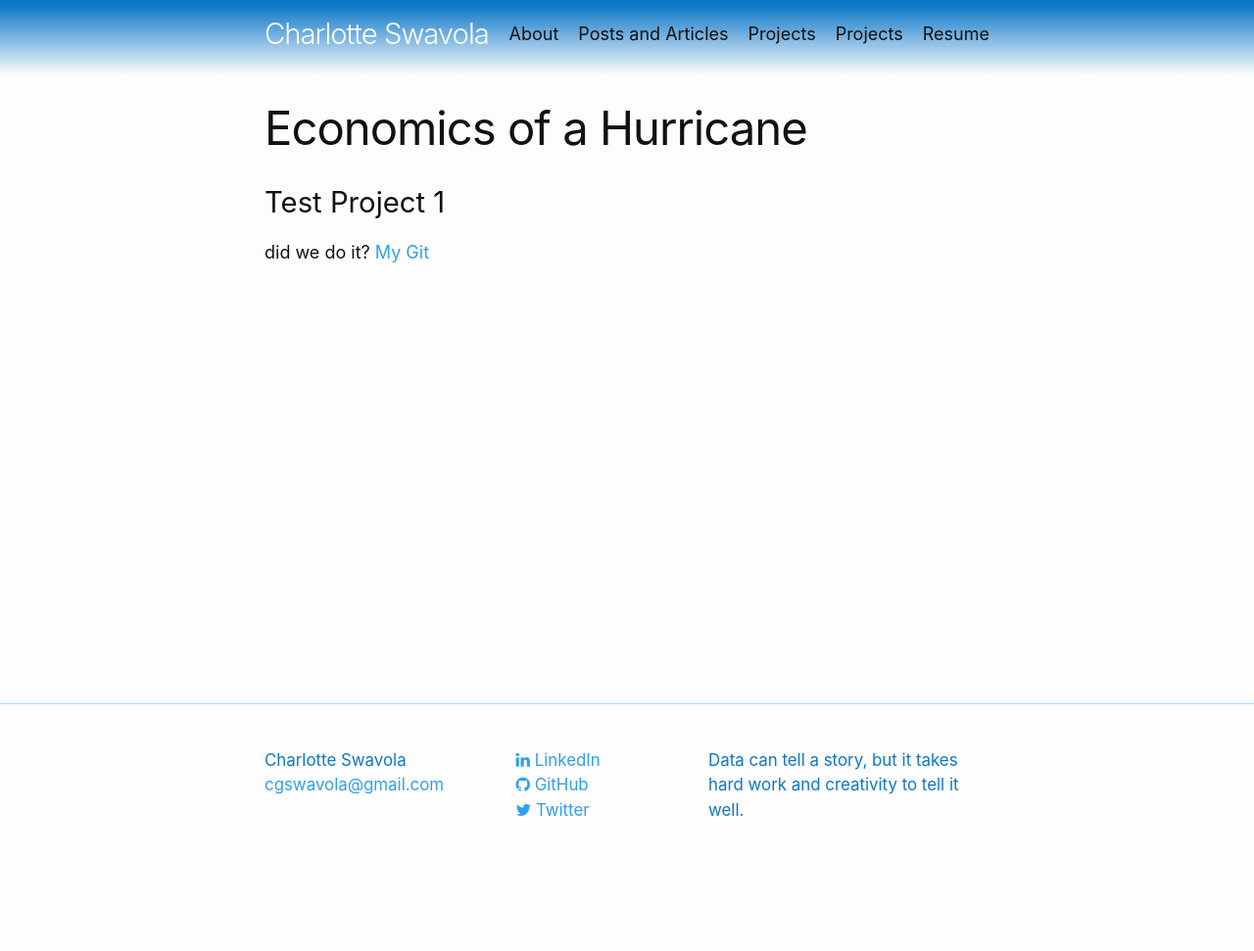
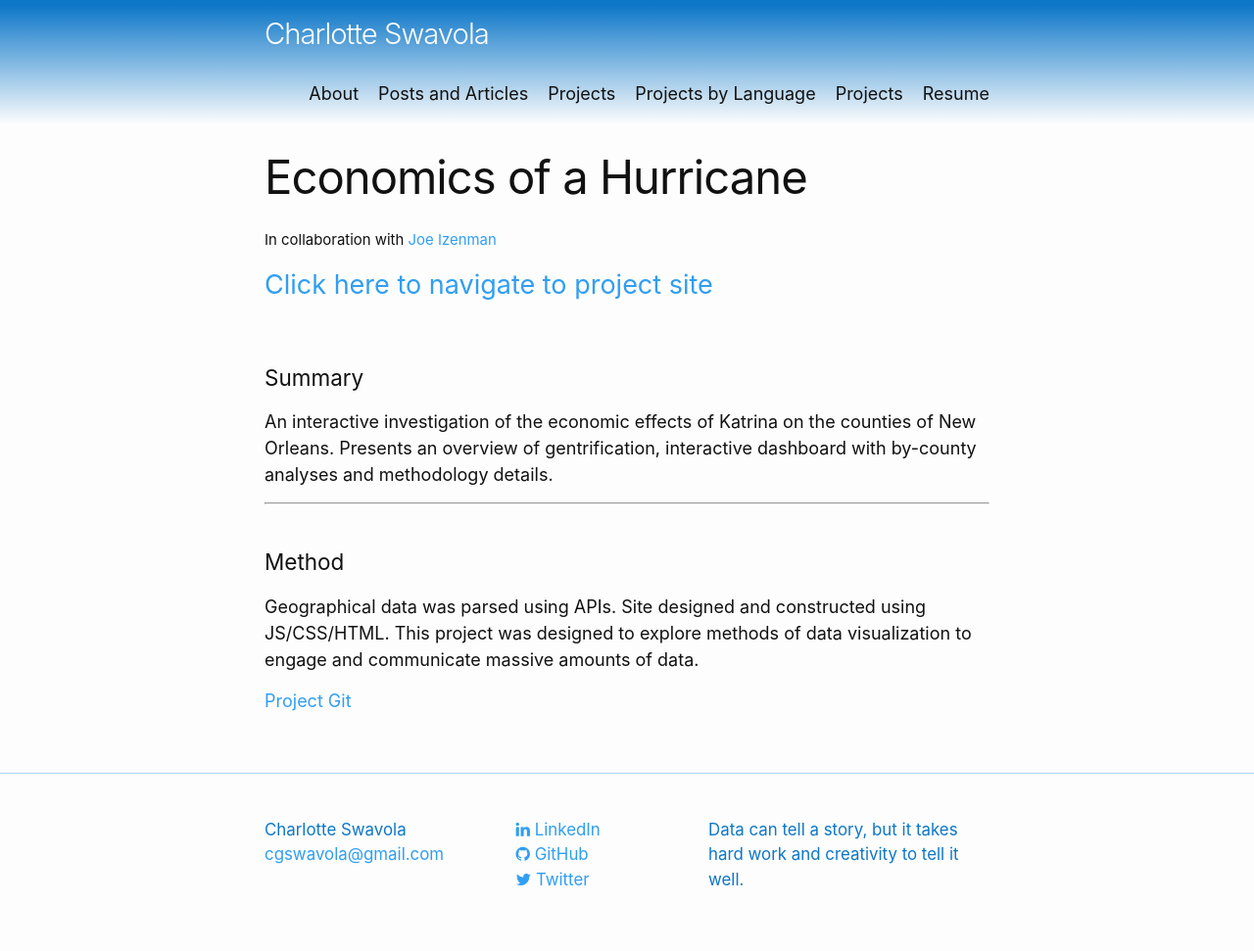
Before and after one commit to cswavola/cswavola.github.io, a Jekyll site: the page built from my_collections/_projects/EconofHurricane.md, in a window 1280 px wide. Shown: the whole page at 98% size. Built offline with Jekyll 4.4.1, drawn with Linux system fonts in a browser that asks for light colours; nearby versions of some CDN libraries; before the commit the page ends 900 px from its top, so only the background shows below that.

Commit message:
project details

```diff
--- /dev/null
+++ b/my_collections/_projects/EconofHurricane.md
@@ -0,0 +1,29 @@
+---
+layout: page
+title:  "Economics of a Hurricane"
+description: Analysis of gentrification in post-Katrina New Orleans
+date:   2017-12-10 17:49:38 +0100
+category: DataViz
+language: JavaScript/CSS/HTML
+permalink: /_projects/index.html
+
+---
+##### In collaboration with [Joe Izenman][joesite]
+# [Click here to navigate to project site][Hurricane_site]
+
+<br>
+#### Summary
+An interactive investigation of the economic effects of Katrina on the counties of New Orleans. Presents an overview of gentrification, interactive dashboard with by-county analyses and methodology details.
+<br>
+
+----
+
+<br>
+#### Method
+Geographical data was parsed using APIs. Site designed and constructed using JS/CSS/HTML. This project was designed to explore methods of data visualization to engage and communicate massive amounts of data.
+
+[Project Git][Hurricane_github]
+
+[joesite]: [https://bigdatalittledata.net/]
+[Hurricane_site]: http://people.ischool.berkeley.edu/~cswavola/Economics%20of%20a%20Hurricaine/d3/index.html
+[Hurricane_github]: https://github.com/cswavola/hurricane-gentrification
--- a/my_collections/_projects/projects.md
+++ /dev/null
@@ -1,16 +0,0 @@
----
-layout: page
-title:  "Economics of a Hurricane"
-description: Analysis of gentrification in post-Katrina New Orleans
-date:   2017-12-10 17:49:38 +0100
-category: DataViz
-language: JavaScript/CSS/HTML
-permalink: /_projects/index.html
-
----
-
-### Test Project 1
-did we do it?
-[My Git][github]
-
-[github]: https://github.com/cswavola
```
Also changed, not shown: about.md (+1 -2 lines), by_language.md (added, +17 -0 lines), index.md (+3 -3 lines), projects.md (+2 -1 lines).
